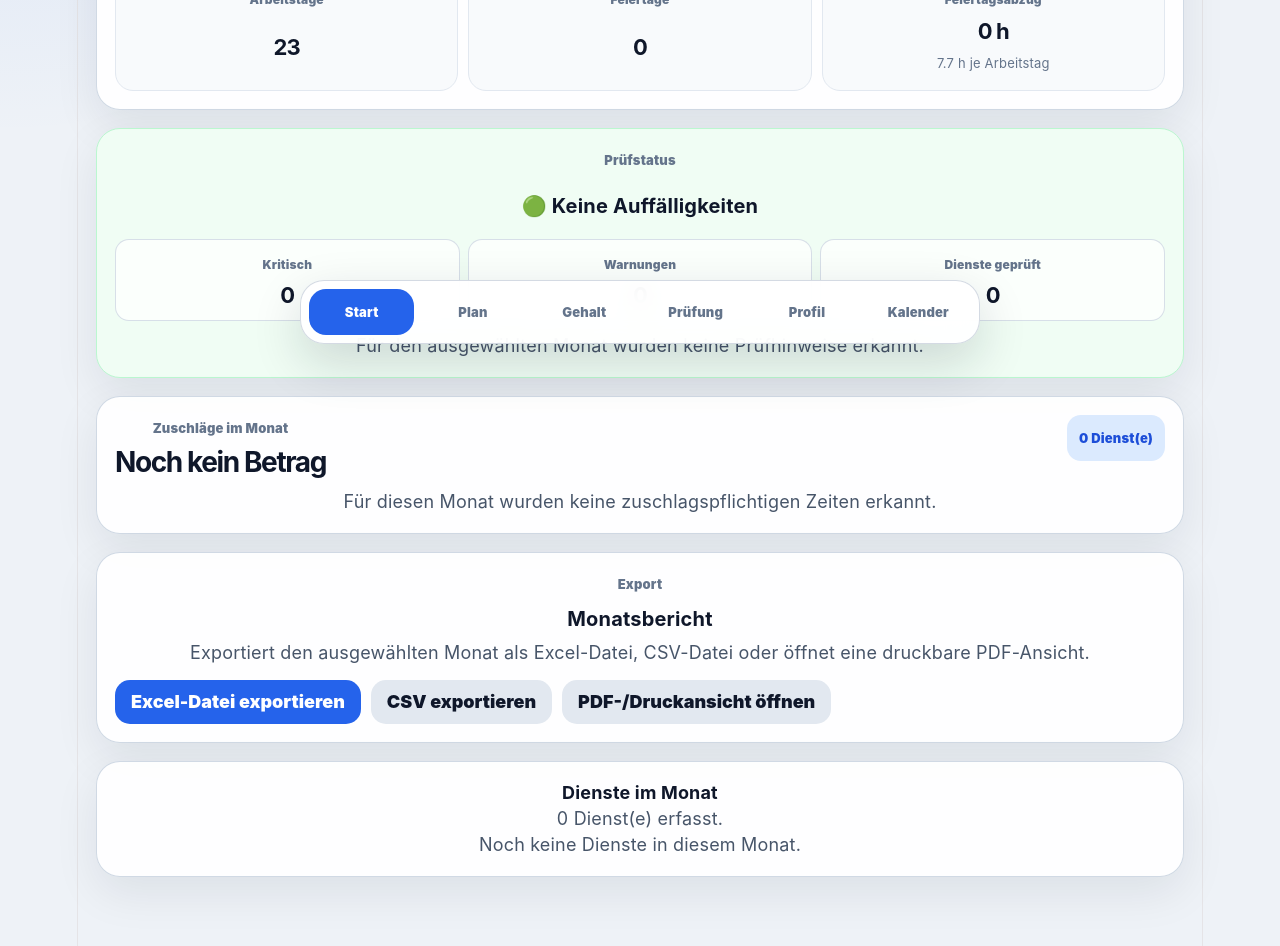
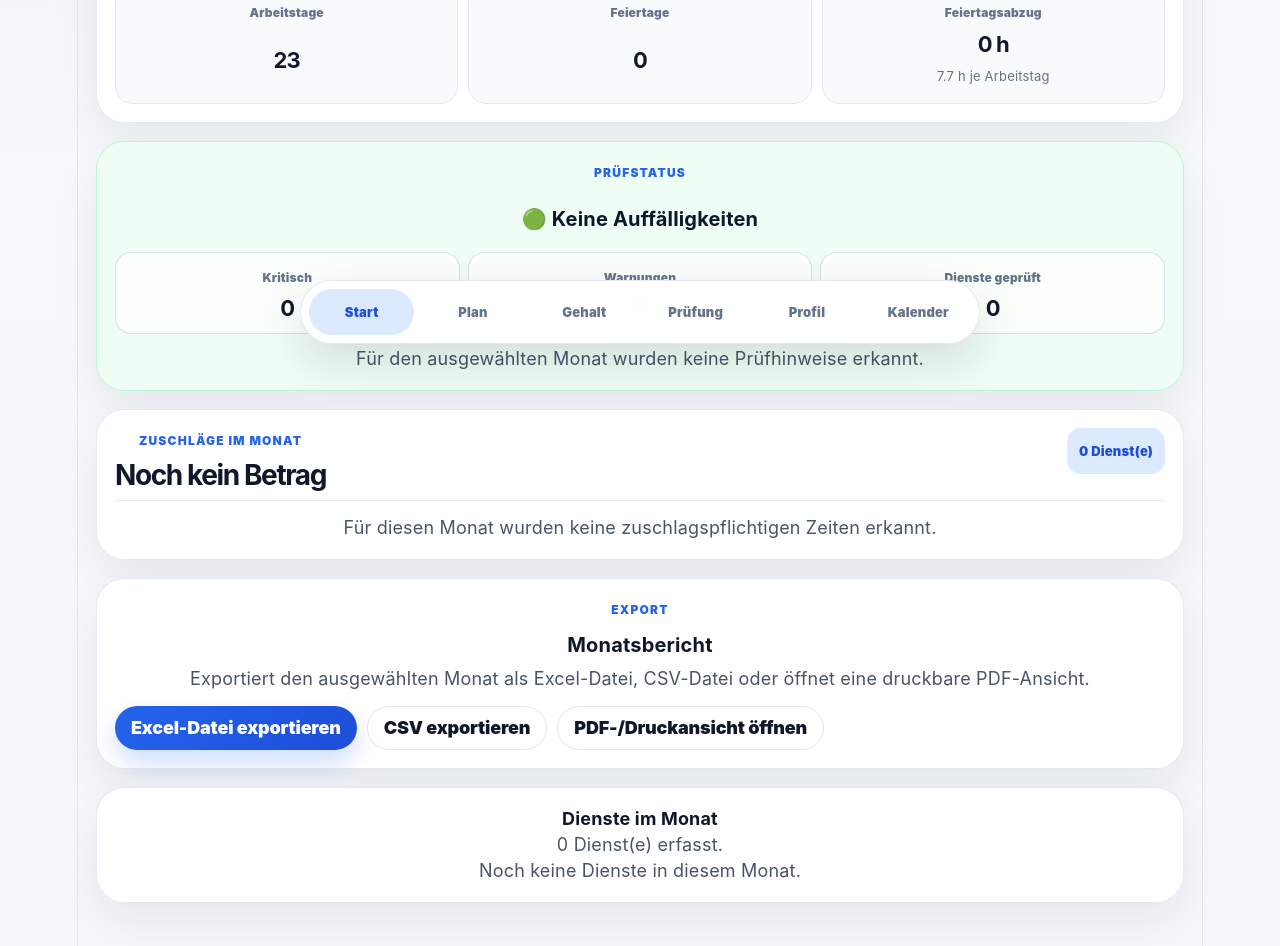
Before and after one commit to vladularu/carecheck-web, a React (Vite) app: page / in a window 1280 px wide. Shown: the part 440-1386 px from the top of the page. Built offline with nearby package versions, Linux system fonts and the light colour scheme.

Commit message:
v1.1.1 Design Foundation verbessern

```diff
--- a/src/App.css
+++ b/src/App.css
@@ -1387,3 +1387,341 @@ a {
     grid-template-columns: 1fr;
   }
 }
+
+/* =========================================================
+   v1.1.1 Design Foundation
+   Professioneller visueller Grundstil
+   ========================================================= */
+
+:root {
+  --cc-bg: #f5f7fb;
+  --cc-surface: #ffffff;
+  --cc-surface-soft: #f8fafc;
+
+  --cc-text: #0f172a;
+  --cc-text-muted: #64748b;
+  --cc-text-soft: #94a3b8;
+
+  --cc-border: #e2e8f0;
+  --cc-border-strong: #cbd5e1;
+
+  --cc-primary: #2563eb;
+  --cc-primary-dark: #1d4ed8;
+  --cc-primary-soft: #dbeafe;
+
+  --cc-success: #16a34a;
+  --cc-success-soft: #dcfce7;
+
+  --cc-warning: #ea580c;
+  --cc-warning-soft: #ffedd5;
+
+  --cc-danger: #dc2626;
+  --cc-danger-soft: #fee2e2;
+
+  --cc-radius-sm: 12px;
+  --cc-radius-md: 16px;
+  --cc-radius-lg: 22px;
+  --cc-radius-xl: 28px;
+
+  --cc-shadow-card: 0 18px 45px rgba(15, 23, 42, 0.07);
+  --cc-shadow-soft: 0 10px 28px rgba(15, 23, 42, 0.06);
+
+  --cc-page-width: 1120px;
+}
+
+body {
+  background:
+    radial-gradient(circle at top left, rgba(37, 99, 235, 0.08), transparent 34rem),
+    linear-gradient(180deg, #f8fafc 0%, var(--cc-bg) 100%);
+  color: var(--cc-text);
+}
+
+.app-shell {
+  max-width: var(--cc-page-width);
+}
+
+.page,
+.dashboard-page {
+  gap: 18px;
+}
+
+/* Karten */
+
+.ui-card {
+  background: rgba(255, 255, 255, 0.94);
+  border: 1px solid rgba(226, 232, 240, 0.95);
+  border-radius: var(--cc-radius-xl);
+  box-shadow: var(--cc-shadow-card);
+  backdrop-filter: blur(10px);
+}
+
+.ui-card:hover {
+  border-color: rgba(203, 213, 225, 0.95);
+}
+
+/* Überschriften */
+
+.ui-page-header {
+  padding: 4px 2px;
+}
+
+.ui-page-header span,
+.card-label {
+  color: var(--cc-primary);
+  font-size: 12px;
+  font-weight: 950;
+  letter-spacing: 0.1em;
+  text-transform: uppercase;
+}
+
+.ui-page-header h1 {
+  color: var(--cc-text);
+  font-size: clamp(30px, 5vw, 46px);
+  line-height: 1;
+  letter-spacing: -0.06em;
+}
+
+.ui-page-header p {
+  max-width: 760px;
+  color: var(--cc-text-muted);
+  font-size: 15px;
+  line-height: 1.6;
+}
+
+/* Buttons */
+
+.ui-button,
+.primary-button,
+.danger-button {
+  min-height: 44px;
+  border-radius: 999px;
+  font-weight: 900;
+  letter-spacing: -0.01em;
+  transition:
+    transform 0.16s ease,
+    box-shadow 0.16s ease,
+    background 0.16s ease,
+    border-color 0.16s ease;
+}
+
+.ui-button:hover,
+.primary-button:hover,
+.danger-button:hover {
+  transform: translateY(-1px);
+}
+
+.primary-button,
+.ui-button:not(.ui-button-secondary):not(.ui-button-danger) {
+  background: linear-gradient(135deg, var(--cc-primary), var(--cc-primary-dark));
+  box-shadow: 0 12px 24px rgba(37, 99, 235, 0.22);
+}
+
+.ui-button-secondary {
+  background: var(--cc-surface);
+  border: 1px solid var(--cc-border);
+  color: var(--cc-text);
+}
+
+.ui-button-danger,
+.danger-button {
+  background: var(--cc-danger);
+  color: #ffffff;
+  box-shadow: 0 12px 24px rgba(220, 38, 38, 0.18);
+}
+
+/* Formulare */
+
+.field {
+  gap: 7px;
+}
+
+.field span {
+  color: var(--cc-text-muted);
+  font-size: 12px;
+  font-weight: 900;
+}
+
+.field input,
+.field select,
+.field textarea {
+  min-height: 44px;
+  border: 1px solid var(--cc-border);
+  border-radius: var(--cc-radius-md);
+  background: var(--cc-surface);
+  color: var(--cc-text);
+  font-size: 15px;
+  transition:
+    border-color 0.16s ease,
+    box-shadow 0.16s ease,
+    background 0.16s ease;
+}
+
+.field input:focus,
+.field select:focus,
+.field textarea:focus {
+  outline: none;
+  border-color: var(--cc-primary);
+  box-shadow: 0 0 0 4px rgba(37, 99, 235, 0.12);
+}
+
+/* Dashboard */
+
+.dashboard-hero {
+  border-radius: 32px;
+  background:
+    linear-gradient(135deg, rgba(37, 99, 235, 0.98), rgba(30, 64, 175, 0.96)),
+    radial-gradient(circle at top right, rgba(255, 255, 255, 0.22), transparent 18rem);
+  box-shadow: 0 24px 60px rgba(30, 64, 175, 0.28);
+}
+
+.dashboard-hero h1,
+.dashboard-hero h2 {
+  letter-spacing: -0.06em;
+}
+
+.work-card-header,
+.monthly-premium-header,
+.day-details-header {
+  border-bottom: 1px solid var(--cc-border);
+  padding-bottom: 12px;
+}
+
+.progress-track {
+  height: 12px;
+  border-radius: 999px;
+  background: #e2e8f0;
+}
+
+.progress-fill {
+  border-radius: 999px;
+  background: linear-gradient(90deg, var(--cc-primary), #38bdf8);
+}
+
+/* Statusflächen */
+
+.compliance-issue,
+.day-details-compliance-item,
+.dashboard-status-grid div,
+.shift-premium-row,
+.monthly-premium-row,
+.shift-type-row {
+  border-radius: var(--cc-radius-md);
+}
+
+.compliance-issue-warning,
+.day-details-compliance-warning,
+.dashboard-status-warning {
+  border-color: #fed7aa;
+  background: var(--cc-warning-soft);
+}
+
+.compliance-issue-critical,
+.day-details-compliance-critical,
+.dashboard-status-critical {
+  border-color: #fecaca;
+  background: var(--cc-danger-soft);
+}
+
+.dashboard-status-ok {
+  border-color: #bbf7d0;
+  background: var(--cc-success-soft);
+}
+
+/* Kalender dezenter und sauberer */
+
+.calendar-header {
+  border-radius: var(--cc-radius-xl);
+  background: var(--cc-surface);
+  border: 1px solid var(--cc-border);
+  box-shadow: var(--cc-shadow-soft);
+}
+
+.calendar-day {
+  border-color: var(--cc-border);
+  background: var(--cc-surface);
+  transition:
+    border-color 0.16s ease,
+    transform 0.16s ease,
+    box-shadow 0.16s ease;
+}
+
+.calendar-day:hover {
+  transform: translateY(-1px);
+  box-shadow: 0 10px 24px rgba(15, 23, 42, 0.08);
+}
+
+.calendar-day.selected {
+  border-color: var(--cc-primary);
+  box-shadow: inset 0 0 0 2px rgba(37, 99, 235, 0.18);
+}
+
+.calendar-day.outside-month {
+  background: #f8fafc;
+  opacity: 0.58;
+}
+
+.calendar-shift {
+  border-radius: 10px;
+  background: var(--cc-primary-soft);
+  color: #1e3a8a;
+}
+
+/* Tabellen / Bericht */
+
+.print-report {
+  box-shadow: var(--cc-shadow-card);
+}
+
+.print-report-table th {
+  background: #f1f5f9;
+  color: var(--cc-text);
+}
+
+.print-report-table td,
+.print-report-table th {
+  border-color: var(--cc-border-strong);
+}
+
+/* Navigation */
+
+.bottom-nav {
+  border: 1px solid rgba(226, 232, 240, 0.92);
+  border-radius: 999px;
+  background: rgba(255, 255, 255, 0.92);
+  box-shadow: 0 18px 45px rgba(15, 23, 42, 0.13);
+  backdrop-filter: blur(14px);
+}
+
+.bottom-nav a {
+  border-radius: 999px;
+  color: var(--cc-text-muted);
+  font-weight: 900;
+}
+
+.bottom-nav a.active {
+  background: var(--cc-primary-soft);
+  color: var(--cc-primary-dark);
+}
+
+/* Mobile nur vorsichtig, kein kompletter Umbau */
+
+@media (max-width: 760px) {
+  .app-shell {
+    padding-left: 12px;
+    padding-right: 12px;
+  }
+
+  .ui-card {
+    border-radius: 22px;
+  }
+
+  .ui-page-header h1 {
+    font-size: 30px;
+  }
+
+  .field input,
+  .field select,
+  .field textarea {
+    font-size: 16px;
+  }
+}
```
